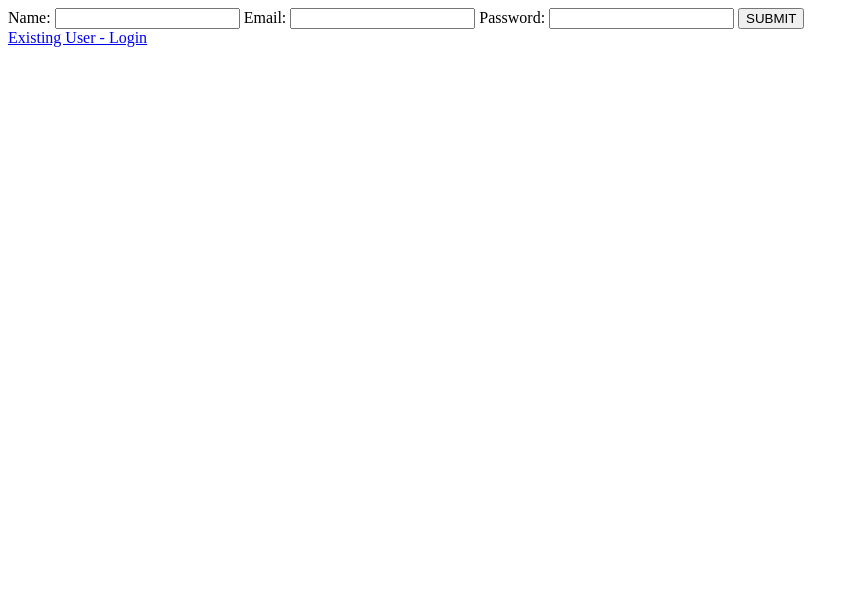
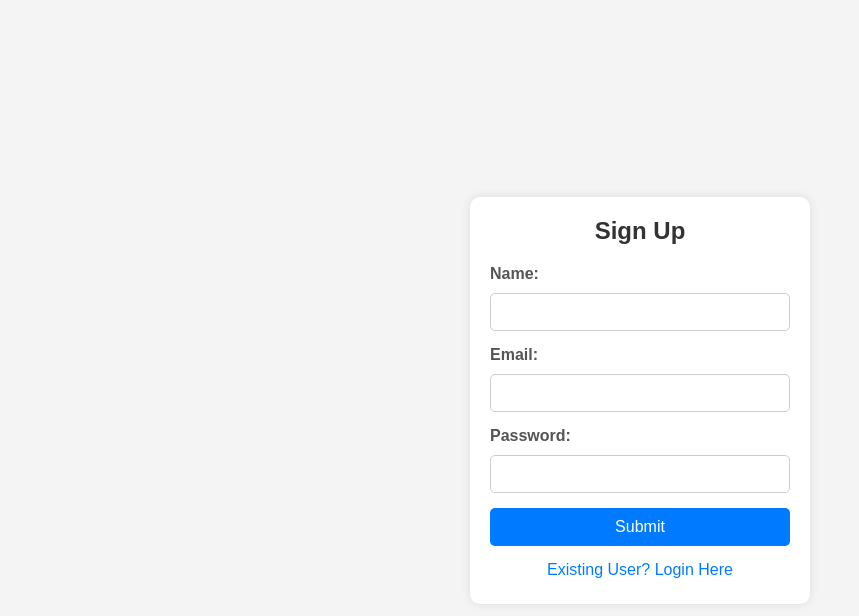
Before and after one commit to Aayu-shh/Expense-Tracker-full, a website: page public/signup.html in a window 1280 px wide. Shown: the whole page, without its empty margins (0-859 px from the left). Drawn offline with nearby package versions, Linux system fonts and the light colour scheme.

Commit message:
Added Basic Styling using Plain CSS to Login and Signup Pages

```diff
--- a/public/mainSignup.js
+++ b/public/mainSignup.js
@@ -1,8 +1,9 @@
 const name = document.querySelector('#name');
 const email = document.querySelector('#email');
 const pass = document.querySelector('#pass');
-const myForm = document.querySelector('#myform')
-const backendApi = 'http://52.73.239.207'
+const myForm = document.querySelector('#myform');
+const myDiv = document.getElementById('myDiv'); // Reference to error message div
+const backendApi = 'http://52.73.239.207';
 
 myForm.addEventListener('submit', async (e) => {
     e.preventDefault();
@@ -14,19 +15,31 @@ myForm.addEventListener('submit', async (e) => {
     console.log(newUserObj);
 
     try {
-        const resObj = await axios.post(`${backendApi}/user/signup`, (newUserObj))
+        const resObj = await axios.post(`${backendApi}/user/signup`, newUserObj);
 
-        if (resObj.data.name != 'SequelizeUniqueConstraintError')
-        {
-            window.alert('Your signup was Success');
-            window.location.href = 'login.html';            //navigate to Login Page if successful signup
+        if (resObj.data.name !== 'SequelizeUniqueConstraintError') {
+            window.alert('Your signup was successful!');
+            window.location.href = 'login.html'; // Navigate to Login Page if successful signup
+        } else {
+            console.log(resObj);
+            myDiv.textContent = 'User already exists in the database! Try logging in, or use Forgot Password options.';
+            myDiv.classList.remove("hidden", "yellowText");
+            myDiv.classList.add("redText");
+            myDiv.style.display = 'block';
         }
-        else{
-            console.log(resObj);
-            window.alert('User already there in DB!! Try logging in, OR Forgot Password options');
+    } catch (err) {
+        console.log(err);
+        myDiv.innerHTML = ''; // Clear previous messages
+        myDiv.classList.remove("hidden", "redText", "yellowText"); // Reset classes
+
+        if (err.response && err.response.status === 400) {
+            myDiv.textContent = 'Invalid input! Please check your details and try again.';
+            myDiv.classList.add("redText");
+        } else {
+            myDiv.textContent = 'Something went wrong. Please try again later.';
+            myDiv.classList.add("yellowText");
         }
-    }
-    catch (err) {
-        console.log(err);
+
+        myDiv.style.display = 'block';
     }
 });
--- a/public/signup.html
+++ b/public/signup.html
@@ -1,24 +1,42 @@
 <!DOCTYPE html>
 <html lang="en">
+
 <head>
     <meta charset="UTF-8">
     <meta name="viewport" content="width=device-width, initial-scale=1.0">
     <title>Signup Page</title>
+    <link rel="stylesheet" href="styles/style.css"> <!-- External CSS file -->
 </head>
+
 <body>
-    <form id ="myform" action="/">
-        <label for="name">Name: </label>
-        <input type="text" name="name" id="name" required>
-        <label for="email">Email: </label>
-        <input type="email" name="email" id="email" required>
-        <label for="pass">Password: </label>
-        <input type="password" name="pass" id="pass">
-        <input type="submit" value="SUBMIT">
-    </form>
-    <a href="login.html">Existing User - Login</a>
+    <div class="container">
+        <h2>Sign Up</h2>
+        <!-- Error Message Display -->
+        <div id="myDiv" class="hidden"></div> <!-- Hidden by default -->
+        <form id="myform" action="/" method="POST">
+            <div class="form-group">
+                <label for="name">Name:</label>
+                <input type="text" name="name" id="name" required>
+            </div>
+            <div class="form-group">
+                <label for="email">Email:</label>
+                <input type="email" name="email" id="email" required>
+            </div>
+            <div class="form-group">
+                <label for="pass">Password:</label>
+                <input type="password" name="pass" id="pass" required>
+            </div>
+            <input type="submit" value="Submit" class="btn">
+        </form>
+        <div class="links">
+            <a href="login.html">Existing User? Login Here</a>
+        </div>
+    </div>
+
     <script src="mainSignup.js"></script>
     <script src="https://cdnjs.cloudflare.com/ajax/libs/axios/1.4.0/axios.min.js"
         integrity="sha512-uMtXmF28A2Ab/JJO2t/vYhlaa/3ahUOgj1Zf27M5rOo8/+fcTUVH0/E0ll68njmjrLqOBjXM3V9NiPFL5ywWPQ=="
         crossorigin="anonymous" referrerpolicy="no-referrer"></script>
 </body>
+
 </html>
--- /dev/null
+++ b/public/styles/style.css
@@ -0,0 +1,133 @@
+/* Reset some basic styles */
+body,
+h2,
+form,
+input,
+a {
+    margin: 0;
+    padding: 0;
+    box-sizing: border-box;
+}
+
+/* Body Style */
+body {
+    font-family: Arial, sans-serif;
+    background-color: #f4f4f4;
+    display: flex;
+    justify-content: center;
+    align-items: center;
+    height: 100vh;
+}
+
+/* General input field styling */
+input[type="text"],
+input[type="email"],
+input[type="password"] {
+    width: 100%;
+    padding: 10px;
+    border: 1px solid #ccc;
+    border-radius: 5px;
+    font-size: 14px;
+    margin-top: 5px;
+    /* Ensures some space above the input field */
+    box-sizing: border-box;
+    /* Includes padding and border in the element's total width and height */
+}
+
+/* Container for the login form */
+.container {
+    background-color: #fff;
+    padding: 20px;
+    border-radius: 10px;
+    box-shadow: 0 0 10px rgba(0, 0, 0, 0.1);
+    width: 300px;
+    text-align: center;
+}
+
+/* Heading Style */
+h2 {
+    margin-bottom: 20px;
+    font-size: 24px;
+    color: #333;
+}
+
+/* Form Group Style */
+.form-group {
+    margin-bottom: 15px;
+    text-align: left;
+}
+
+label {
+    display: block;
+    margin-bottom: 5px;
+    font-weight: bold;
+    color: #555;
+}
+
+input[type="email"],
+input[type="password"] {
+    width: 100%;
+    padding: 10px;
+    border: 1px solid #ccc;
+    border-radius: 5px;
+    font-size: 14px;
+}
+
+/* Button Style */
+.btn {
+    width: 100%;
+    padding: 10px;
+    background-color: #007bff;
+    color: white;
+    border: none;
+    border-radius: 5px;
+    font-size: 16px;
+    cursor: pointer;
+}
+
+.btn:hover {
+    background-color: #0056b3;
+}
+
+/* Links Style */
+.links {
+    margin-top: 15px;
+    text-align: center;
+}
+
+.links a {
+    display: block;
+    margin: 5px 0;
+    color: #007bff;
+    text-decoration: none;
+}
+
+.links a:hover {
+    text-decoration: underline;
+}
+
+/* Error Messages */
+#error-message {
+    margin-top: 10px;
+    padding: 10px;
+    border-radius: 5px;
+    display: none;
+    /* Initially hidden */
+    font-size: 14px;
+}
+
+.redText {
+    background-color: #f8d7da;
+    color: #721c24;
+    border: 1px solid #f5c6cb;
+}
+
+.yellowText {
+    background-color: #fff3cd;
+    color: #856404;
+    border: 1px solid #ffeeba;
+}
+
+.hidden {
+    display: none;
+}
```
Also changed, not shown: controllers/user.js (+7 -7 lines), public/login.html (+21 -22 lines), public/mainLogin.js (+10 -8 lines).
